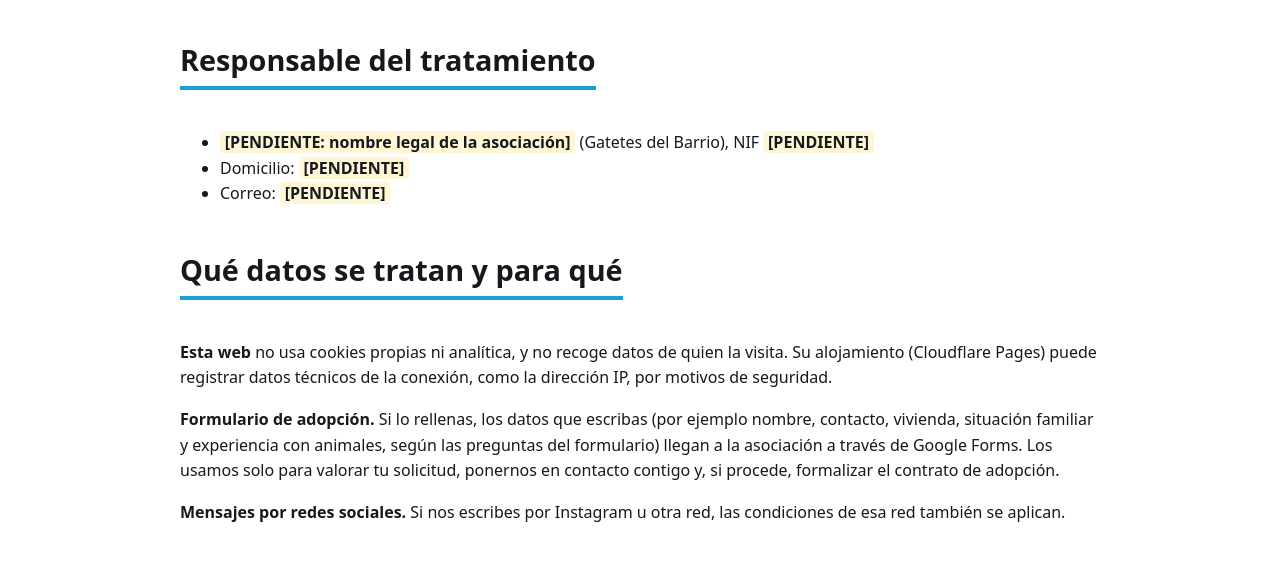
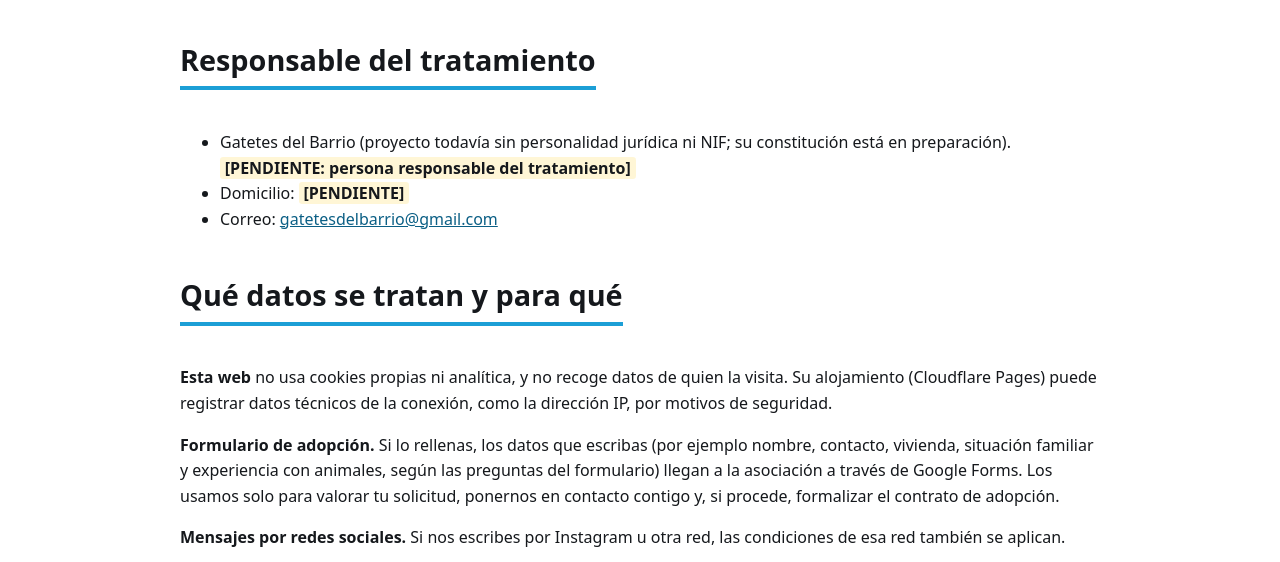
Before and after one commit to gatetesdelbarrio/web, a plain HTML site: page privacidad.html in a window 1280 px wide. Shown: the part 211-773 px from the top of the page. Drawn offline with Linux system fonts and the light colour scheme.

Commit message:
Update privacy policy contact information

```diff
--- a/privacidad.html
+++ b/privacidad.html
@@ -52,9 +52,9 @@ main section{padding-top:2rem}
 <p>Esta política explica cómo se tratan los datos personales en relación con esta web, conforme al Reglamento (UE) 2016/679 (RGPD) y la Ley Orgánica 3/2018.</p>
 <h2>Responsable del tratamiento</h2>
 <ul>
-<li><span class="ph">[PENDIENTE: nombre legal de la asociación]</span> (Gatetes del Barrio), NIF <span class="ph">[PENDIENTE]</span></li>
+<li>Gatetes del Barrio (proyecto todavía sin personalidad jurídica ni NIF; su constitución está en preparación). <span class="ph">[PENDIENTE: persona responsable del tratamiento]</span></li>
 <li>Domicilio: <span class="ph">[PENDIENTE]</span></li>
-<li>Correo: <span class="ph">[PENDIENTE]</span></li>
+<li>Correo: <a href="mailto:gatetesdelbarrio@gmail.com">gatetesdelbarrio@gmail.com</a></li>
 </ul>
 <h2>Qué datos se tratan y para qué</h2>
 <p><strong>Esta web</strong> no usa cookies propias ni analítica, y no recoge datos de quien la visita. Su alojamiento (Cloudflare Pages) puede registrar datos técnicos de la conexión, como la dirección IP, por motivos de seguridad.</p>
@@ -69,7 +69,7 @@ main section{padding-top:2rem}
 <h2>Conservación</h2>
 <p>Conservaremos los datos de las solicitudes durante <span class="ph">[PENDIENTE: plazo, por ejemplo 12 meses]</span> y después se borrarán, salvo los de adopciones formalizadas, que se guardan mientras dure la relación derivada del contrato y los plazos legales.</p>
 <h2>Tus derechos</h2>
-<p>Puedes pedir acceso, rectificación, supresión, oposición, limitación y portabilidad de tus datos escribiendo a <span class="ph">[PENDIENTE: correo]</span>. También puedes reclamar ante la Agencia Española de Protección de Datos (www.aepd.es).</p>
+<p>Puedes pedir acceso, rectificación, supresión, oposición, limitación y portabilidad de tus datos escribiendo a <a href="mailto:gatetesdelbarrio@gmail.com">gatetesdelbarrio@gmail.com</a>. También puedes reclamar ante la Agencia Española de Protección de Datos (www.aepd.es).</p>
 
 </section>
 </main>
```
